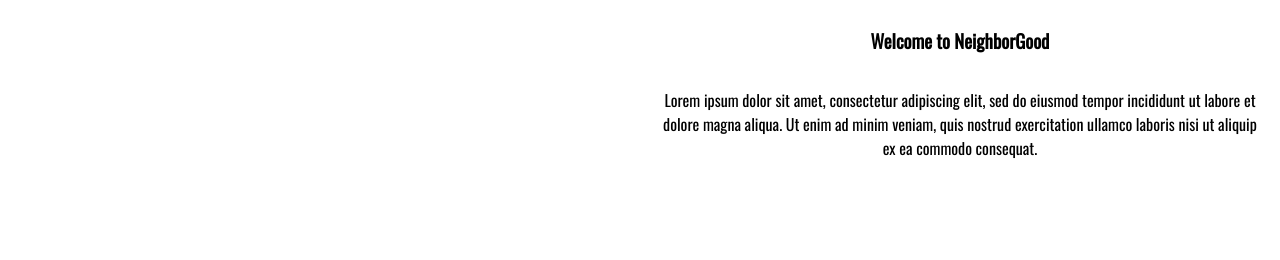
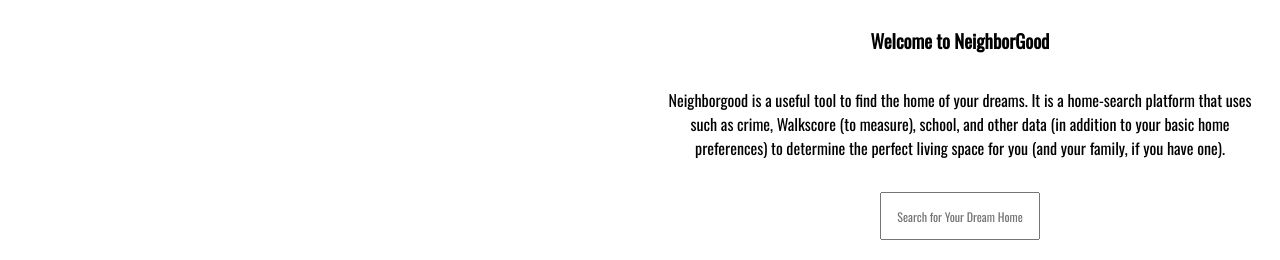
Before and after one commit to licykk/technica_project, a plain HTML site: page MapTest.html in a window 1280 px wide. Shown: the part 112-372 px from the top of the page. Drawn offline with nearby package versions, Linux system fonts and the light colour scheme; some packages are replaced by stand-ins of ours.

Commit message:
Some things have changed

```diff
--- a/MapTest.css
+++ b/MapTest.css
@@ -106,3 +106,18 @@ p {
     padding: 16px;
 
 }
+
+input[type=text] {
+    width: 160px;
+    height: 48px;
+    font-family: "Oswald";
+    font-size: 12px;
+    text-align: center;
+    -webkit-transition: width 0.4s ease-in-out;
+    transition: width 0.4s ease-in-out;
+}
+
+/* When the input field gets focus, change its width to 100% */
+    input[type=text]:focus {
+    width: 200px;
+}
--- a/MapTest.html
+++ b/MapTest.html
@@ -53,7 +53,13 @@
 
             <h3>Welcome to NeighborGood</h3>
 
-            <p>Lorem ipsum dolor sit amet, consectetur adipiscing elit, sed do eiusmod tempor incididunt ut labore et dolore magna aliqua. Ut enim ad minim veniam, quis nostrud exercitation ullamco laboris nisi ut aliquip ex ea commodo consequat. </p>
+            <p>Neighborgood is a useful tool to find the home of your dreams. It is a home-search platform that uses such as crime, Walkscore (to measure), school, and other data (in addition to your basic home preferences) to determine the perfect living space for you (and your family, if you have one). </p>
+
+            <div class="search">
+
+                <input type="text" name="search" placeholder="Search for Your Dream Home">
+
+            </div>
 
         </div>
 
```
